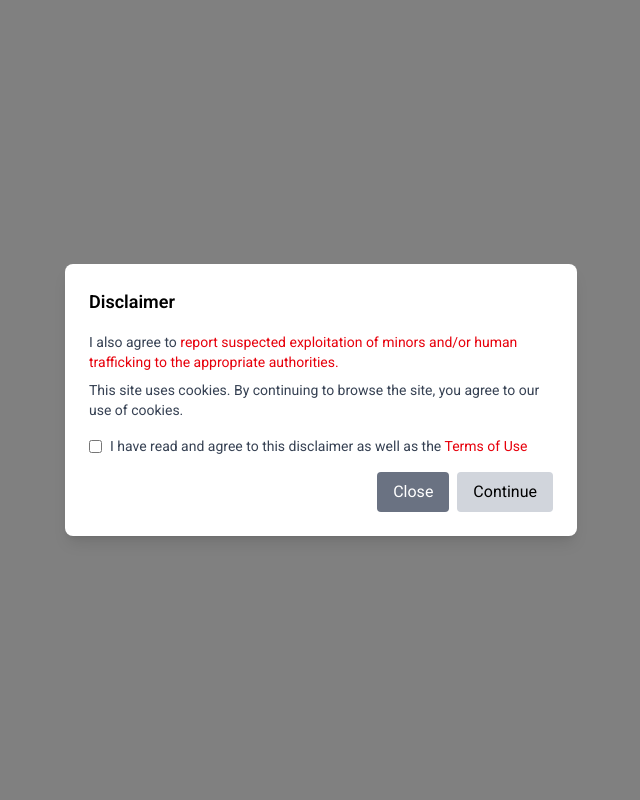
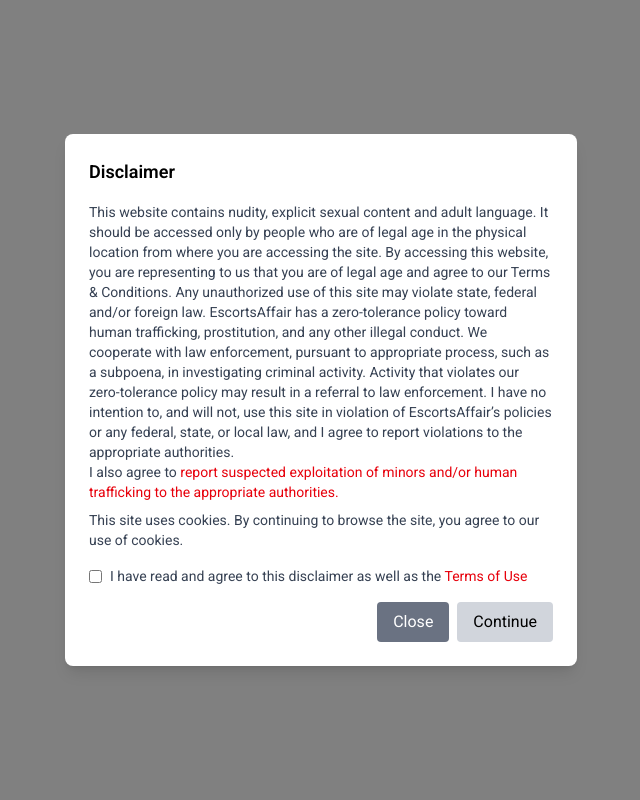
Before and after one commit to 0xidennis/Datingapp, a React (Vite) app: page /Traffic in a window 1280 px wide. Shown: the top 800 px of the page, without its empty margins (319-959 px from the left). Built offline with nearby package versions, Linux system fonts and the light colour scheme.

Commit message:
first commit

```diff
--- a/src/Component/Chatwiget/Chat.jsx
+++ b/src/Component/Chatwiget/Chat.jsx
@@ -1,4 +1,5 @@
-import React, { useState } from "react";
+import { useState } from "react";
+import { useRef } from "react";
 import { ChevronLeft, Menu, Paperclip, Smile } from "lucide-react"
 import { IoSend } from "react-icons/io5";
 import { FaThumbsUp, FaThumbsDown } from "react-icons/fa";
@@ -6,6 +7,11 @@
 import { motion } from "framer-motion";
 
 const Chat = () => {
+  const fileInputRef = useRef(null);
+
+  const handleClick = () => {
+    fileInputRef.current.click(); // Triggers file selection
+  };
     const [isOpen, setIsOpen] = useState(false);
     const [isDropdownOpen, setIsDropdownOpen] = useState(false);
   return (
@@ -78,9 +84,18 @@
         <button variant="ghost" size="icon">
           <Smile className="h-5 w-5 text-gray-500" />
         </button>
-        <button variant="ghost" size="icon">
-          <Paperclip className="h-5 w-5 text-gray-500" />
-        </button>
+       {/* Button that triggers file input */}
+      <button onClick={handleClick} variant="ghost" size="icon">
+        <Paperclip className="h-5 w-5 text-gray-500" />
+      </button>
+
+      {/* Hidden file input */}
+      <input
+        type="file"
+        ref={fileInputRef}
+        className="hidden"
+        accept="image/*" // Limits selection to images
+      />
 
 <button className="p-2  text-[green] rounded hover:bg-blue-600" aria-label="Send message">
   <IoSend className="h-5 w-5" />
--- /dev/null
+++ b/src/Component/Chatwiget/Paperclips.jsx
@@ -0,0 +1,16 @@
+import React from 'react'
+
+const Paperclips = () => {
+    const fileInputRef = useRef(null);
+
+  const handleClick = () => {
+    fileInputRef.current.click(); // Triggers file selection
+  };
+  return (
+    <div>
+
+    </div>
+  )
+}
+
+export default Paperclips
--- a/src/Component/Disclaimer.jsx
+++ b/src/Component/Disclaimer.jsx
@@ -25,6 +25,13 @@
     <div className="fixed inset-0 flex items-center justify-center bg-[gray] bg-opacity-50">
     <div className="bg-white p-6 rounded-lg shadow-lg max-w-lg w-full">
       <h2 className="text-lg font-semibold mb-4">Disclaimer</h2>
+      <p className="text-sm text-gray-700">This website contains nudity, explicit sexual content and adult language.
+        It should be accessed only by people who are of legal age in the physical
+        location from where you are accessing the site. By accessing this website,
+        you are representing to us that you are of legal age and agree to our Terms & Conditions. Any unauthorized use of this site may violate state, federal and/or foreign law.
+
+        EscortsAffair has a zero-tolerance policy toward human trafficking, prostitution, and any other illegal conduct. We cooperate with law enforcement, pursuant to appropriate process, such as a subpoena, in investigating criminal activity. Activity that violates our zero-tolerance policy may result in a referral to law enforcement. I have no intention to, and will not, use this site in violation of EscortsAffair’s policies or any federal,
+       state, or local law, and I agree to report violations to the appropriate authorities.</p>
       <p className="text-sm text-gray-700">
         I also agree to{" "}
         <a href="#" className="text-red-600 hover:underline">
```
